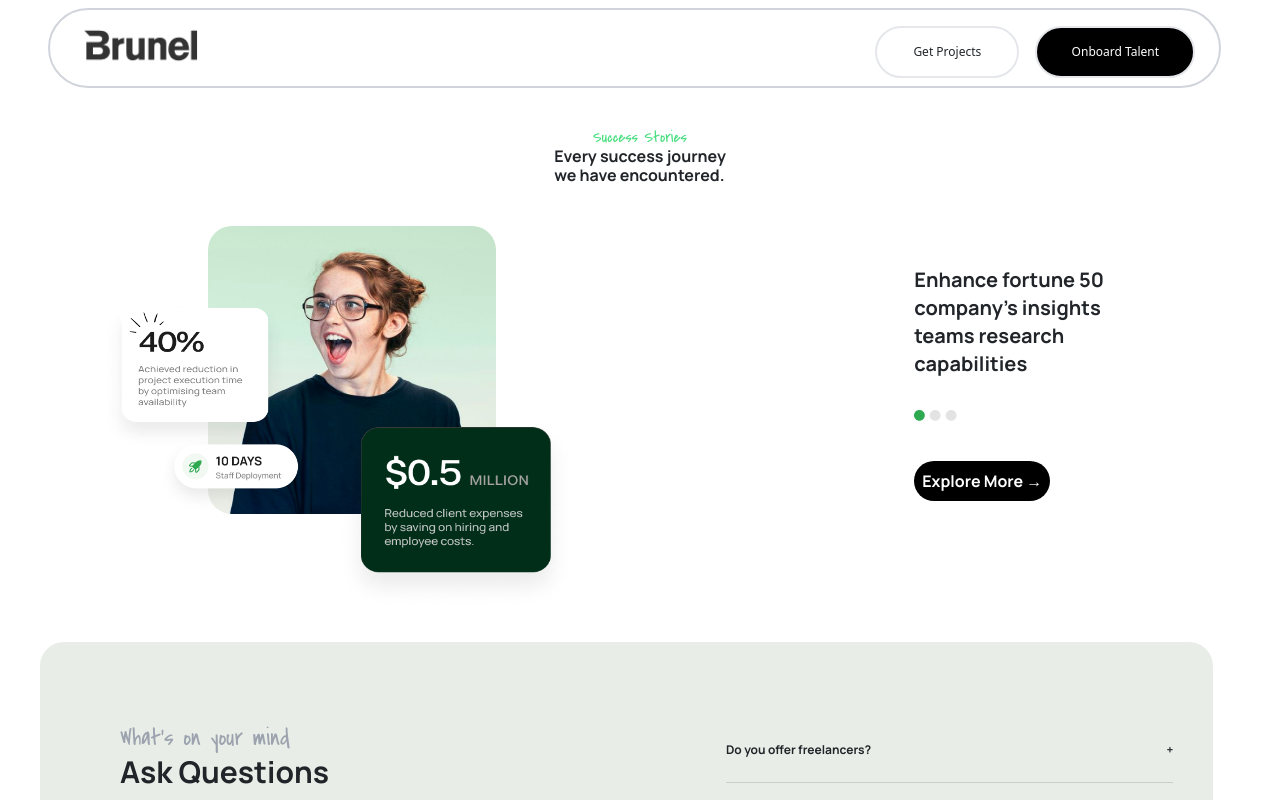
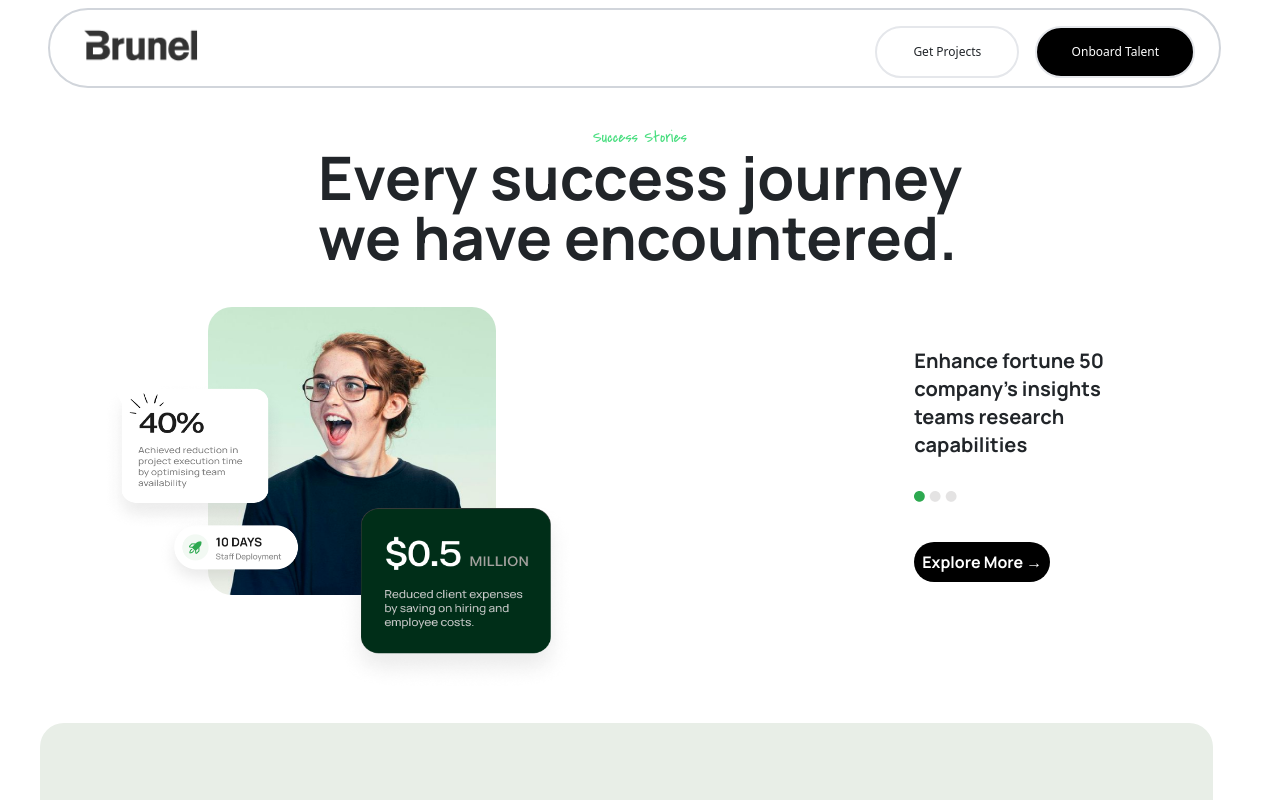
Before and after one commit to anuragdas2001/Brunel, a React (Vite) app: page / in a window 1280 px wide. Shown: the top 800 px of the page. Built offline with nearby package versions, Linux system fonts and the light colour scheme.

Commit message:
Staging...

```diff
--- a/src/App.css
+++ b/src/App.css
@@ -1024,6 +1024,16 @@ video {
   line-height: 2.5rem;
 }
 
+.text-5xl {
+  font-size: 3rem;
+  line-height: 1;
+}
+
+.text-6xl {
+  font-size: 3.75rem;
+  line-height: 1;
+}
+
 .font-\[400\] {
   font-weight: 400;
 }
--- a/src/components/Home.tsx
+++ b/src/components/Home.tsx
@@ -12,7 +12,7 @@ export const Home = () => {
         </h1>
       </div>
       <div className="flex justify-center items-center">
-        <h1 className="manrope">
+        <h1 className="text-6xl manrope">
           Every success journey <br /> we have encountered.
         </h1>
       </div>
```
